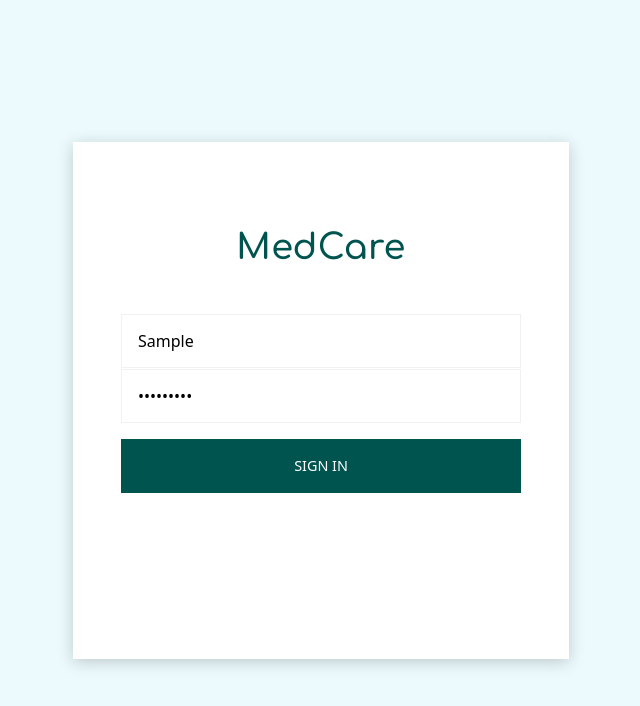
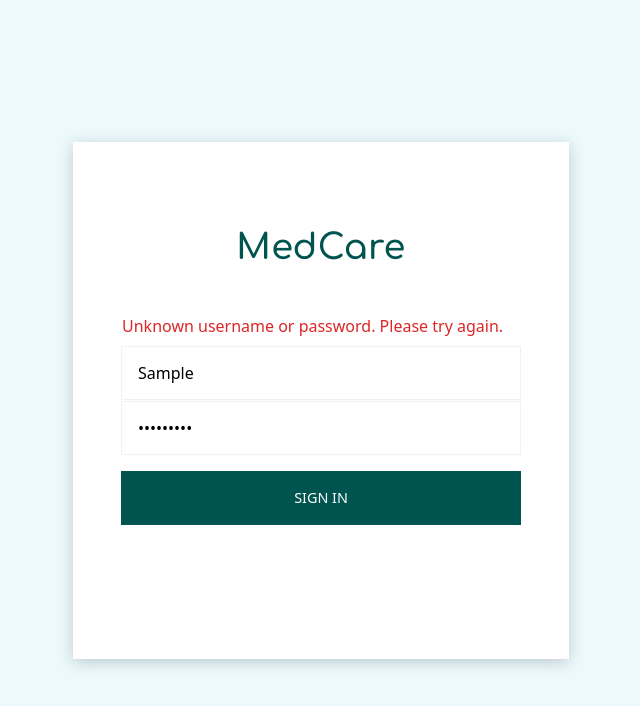
Before and after one commit to mohamad-alkaadi/newMedCare, a React (Vite) app in the folder frontend/medcare/: page /signin in a window 1280 px wide. Both pictures are taken after typing "Sample", "Sample123" into the empty fields and a click on the button "SIGN IN". Shown: the top 706 px of the page, without its empty margins (319-959 px from the left). Built offline with nearby package versions, Linux system fonts and the light colour scheme; no server answers.

Commit message:
signin v3 without forgot password

```diff
--- a/frontend/medcare/src/pages/signin/Signin.jsx
+++ b/frontend/medcare/src/pages/signin/Signin.jsx
@@ -8,41 +8,11 @@ import { useNavigate } from "react-router-dom"
 const SignIn = () => {
   const [usernameInput, setUsernameInput] = useState("")
   const [passwordInput, setPasswordInput] = useState("")
+  const [loginError, setLoginError] = useState(false)
   const user = useContext(UserContext)
   const size = useAppWindowSize()
   const navigate = useNavigate()
 
-  // const handleSubmit = (event) => {
-  //   event.preventDefault()
-  //   axios
-  //     .post("http://127.0.0.1:8000/login/", {
-  //       username: usernameInput,
-  //       password: passwordInput,
-  //     })
-  //     .then((response) => user.setUserId(response.data.patient[0].id))
-  //     .catch((error) => console.error(error))
-  //   if (response.data.detail === "found") {
-  //     const navigate = useNavigate()
-  //     navigate("/patient/")
-  //   }
-  // }
-
-  // const handleSubmit = (event) => {
-  //   event.preventDefault()
-  //   axios
-  //     .post("http://127.0.0.1:8000/login/", {
-  //       username: usernameInput,
-  //       password: passwordInput,
-  //     })
-  //     .then((response) => {
-  //       user.setUserId(response.data.patient[0].id)
-  //       if (response.data.detail === "found") {
-  //         const navigate = useNavigate()
-  //         navigate("/patient/")
-  //       }
-  //     })
-  //     .catch((error) => console.error(error))
-  // }
   const handleSubmit = async (event) => {
     event.preventDefault()
     try {
@@ -52,12 +22,15 @@ const SignIn = () => {
       })
       user.setUserId(response.data.patient[0].id)
       if (response.data.detail === "found") {
+        setLoginError(false)
         navigate("/patient/")
       }
     } catch (error) {
       console.error(error)
+      setLoginError(true)
     }
   }
+  console.log(loginError)
   return (
     <Box
       sx={{
@@ -91,6 +64,11 @@ const SignIn = () => {
           MedCare
         </Typography>
         <form className="w-[100%]" onSubmit={handleSubmit}>
+          {loginError ? (
+            <p className="mb-2 ml-[49px] text-red-600">
+              Unknown username or password. Please try again.
+            </p>
+          ) : null}
           <div className="w-[100%] grid justify-center mb-[1px]">
             <input
               type="text"
```
